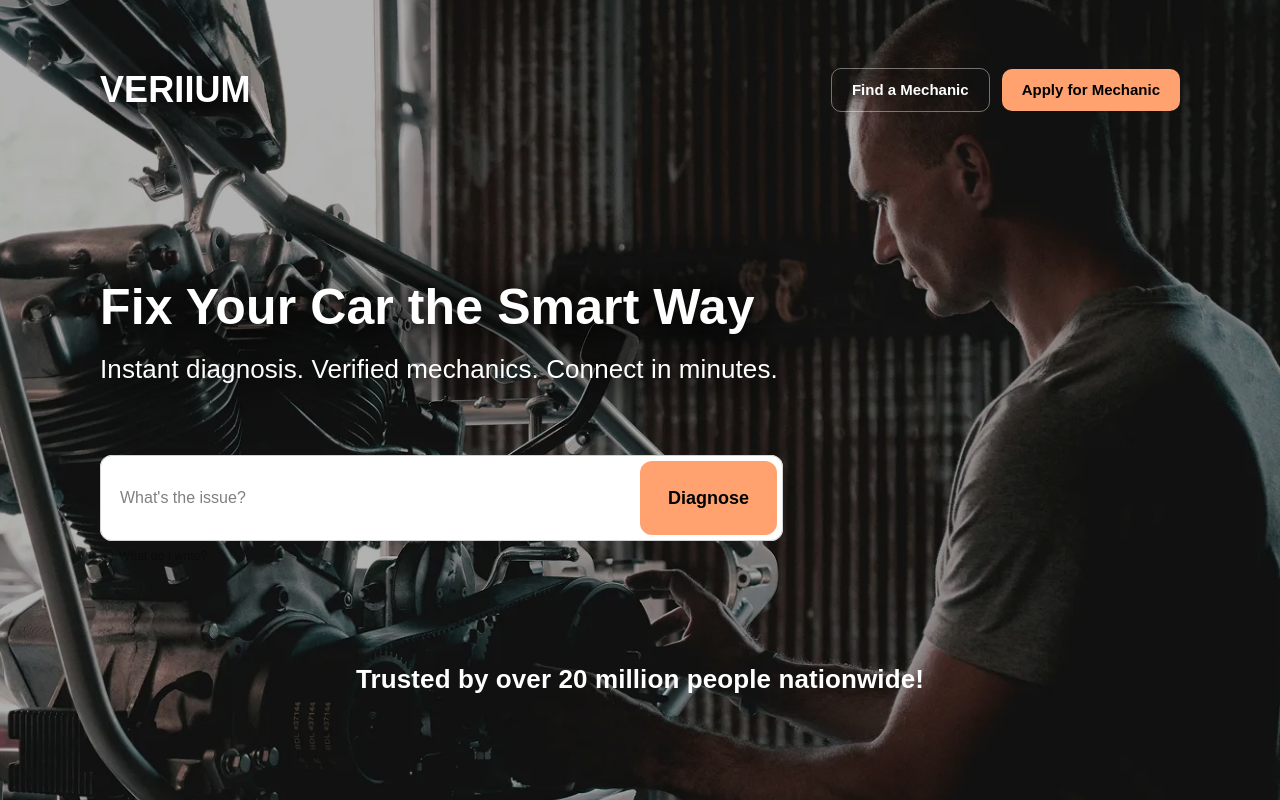
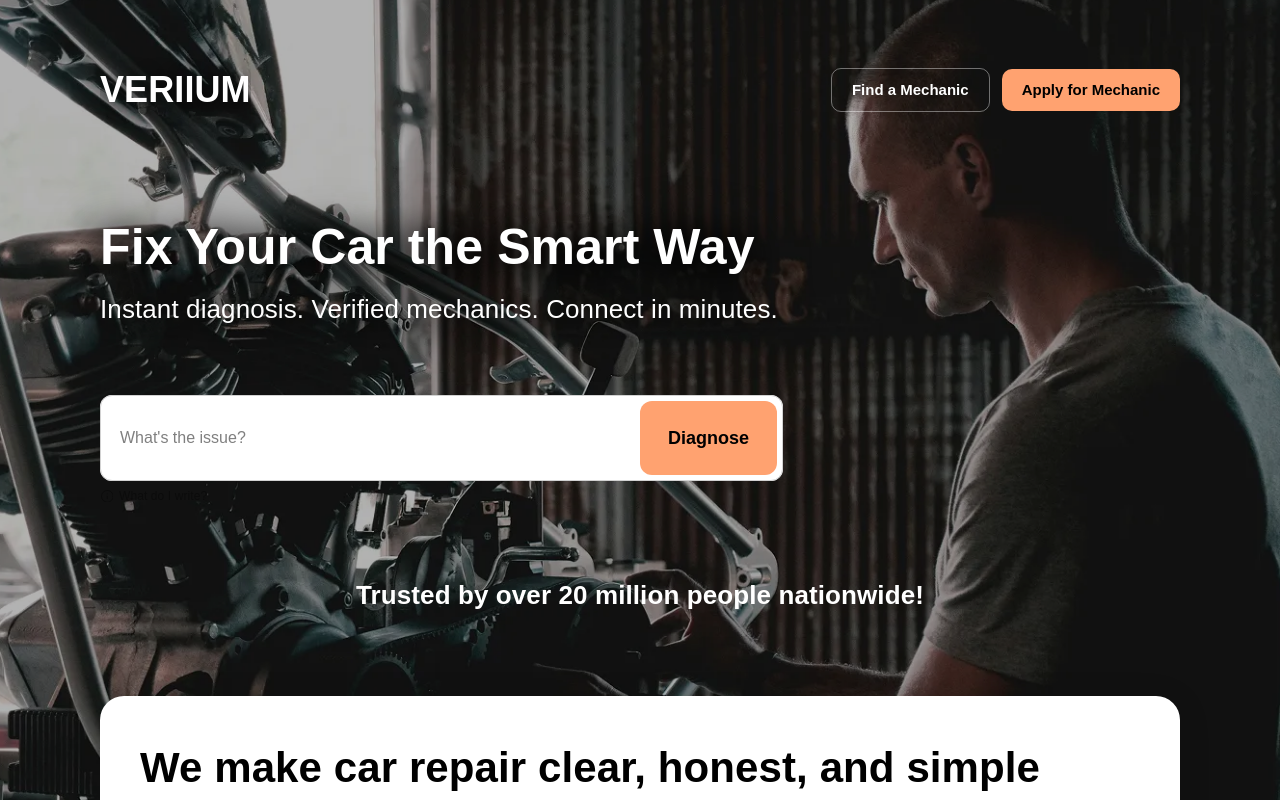
Before and after one commit to aamircoretechies/veriium-web, a Next.js app: page /public in a window 1280 px wide. Shown: the top 800 px of the page. Built offline with nearby package versions, Linux system fonts and the light colour scheme; a web font is replaced by a local one.

Commit message:
ui fixes whatsapp

```diff
--- a/app/components/PublicHeader.tsx
+++ b/app/components/PublicHeader.tsx
@@ -83,12 +83,6 @@ export default function PublicHeader({ hideAuthButtons }: PublicHeaderProps = {}
 
                 <nav className="flex flex-col gap-[28px]">
                   <button
-                    onClick={() => { setMenuOpen(false); router.push('/public/find-mechanic'); }}
-                    className="text-left font-['Albert_Sans:Bold',sans-serif] font-bold text-[18px] text-black cursor-pointer hover:text-[#ffa270] transition-colors duration-200 select-none"
-                  >
-                    Find a Mechanic
-                  </button>
-                  <button
                     onClick={() => { setMenuOpen(false); router.push('/public/about'); }}
                     className="text-left font-['Albert_Sans:Bold',sans-serif] font-bold text-[18px] text-black cursor-pointer hover:text-[#ffa270] transition-colors duration-200 select-none"
                   >
--- a/src_mirror/imports/LandingDesktopV2/LandingDesktopV2.tsx
+++ b/src_mirror/imports/LandingDesktopV2/LandingDesktopV2.tsx
@@ -55,11 +55,10 @@ function Frame11({
   return (
     <div className="content-stretch flex items-center relative shrink-0">
       <div
-        className={`bg-[#ffa270] content-stretch flex flex-col items-center justify-center overflow-clip px-[20px] md:px-[28px] py-[12px] md:py-[28px] relative rounded-[8px] md:rounded-[12px] shrink-0 select-none transition-all duration-200 ${
-          disabled
+        className={`bg-[#ffa270] content-stretch flex flex-col items-center justify-center overflow-clip px-[20px] md:px-[28px] py-[12px] md:py-[28px] relative rounded-[8px] md:rounded-[12px] shrink-0 select-none transition-all duration-200 ${disabled
             ? "opacity-60 cursor-not-allowed"
             : "cursor-pointer hover:brightness-110 hover:shadow-lg active:scale-95"
-        }`}
+          }`}
         data-name="Button"
         onClick={disabled ? undefined : onStartDiagnosis}
       >
@@ -165,7 +164,7 @@ function Review1() {
 
 function Review() {
   return (
-    <div className="content-stretch flex items-center justify-center py-[40px] relative shrink-0 w-full" data-name="Review">
+    <div className="content-stretch flex items-center justify-center py-[16px] relative shrink-0 w-full" data-name="Review">
       <Review1 />
     </div>
   );
@@ -185,7 +184,7 @@ function Frame({
   isDiagnosing?: boolean;
 }) {
   return (
-    <div className="content-stretch flex flex-col gap-[60px] items-start py-[60px] relative shrink-0 w-full">
+    <div className="content-stretch flex flex-col gap-[60px] items-start py-[0px] relative shrink-0 w-full">
       <Heading />
       <InputField
         value={symptomInput}
@@ -655,12 +654,6 @@ export default function LandingDesktopV2() {
               <div className="flex flex-col gap-[36px]">
                 <nav className="flex flex-col gap-[28px]">
                   <button
-                    onClick={() => { setMenuOpen(false); router.push('/public/find-mechanic'); }}
-                    className="text-left font-['Albert_Sans:Bold',sans-serif] font-bold text-[18px] text-black cursor-pointer hover:text-[#ffa270] transition-colors duration-200 select-none"
-                  >
-                    Find a Mechanic
-                  </button>
-                  <button
                     onClick={() => { setMenuOpen(false); router.push('/public/about'); }}
                     className="text-left font-['Albert_Sans:Bold',sans-serif] font-bold text-[18px] text-black cursor-pointer hover:text-[#ffa270] transition-colors duration-200 select-none"
                   >
@@ -755,7 +748,7 @@ export default function LandingDesktopV2() {
         <ThreeSteps />
         <Frame8 />
         <CtaMechanic onApplyMechanic={handleApplyMechanic} />
-        <Cta onStartDiagnosis={handleStartDiagnosis} />
+        <Cta onStartDiagnosis={() => window.scrollTo({ top: 0, behavior: 'smooth' })} />
       </div>
       <Footer />
     </div>
```
